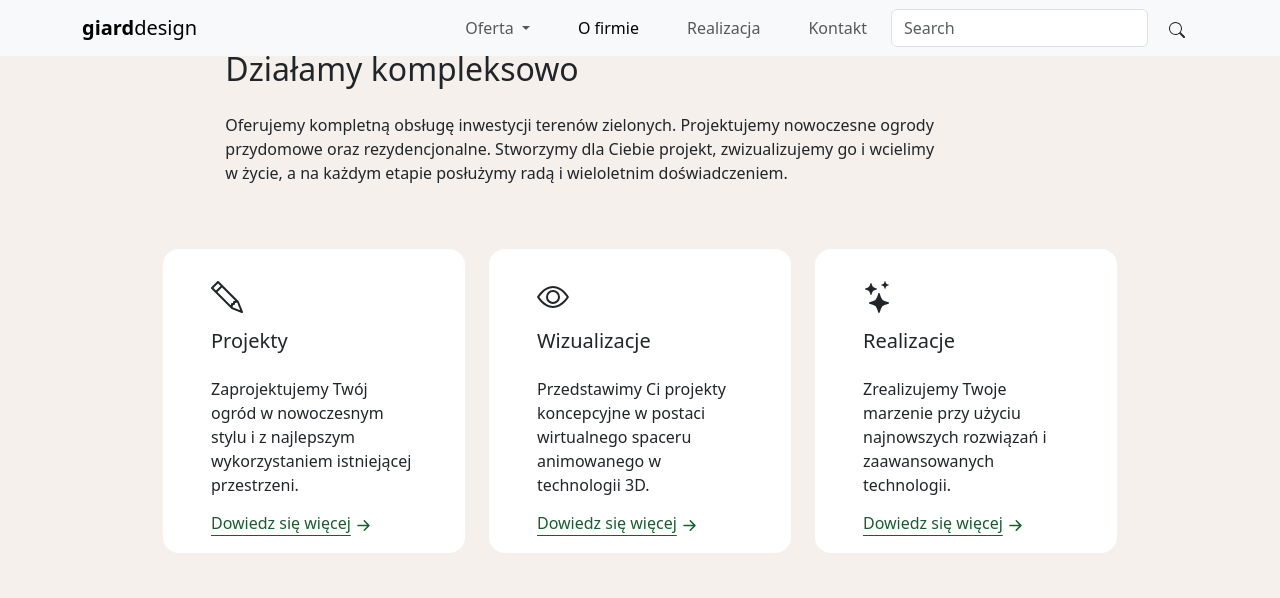
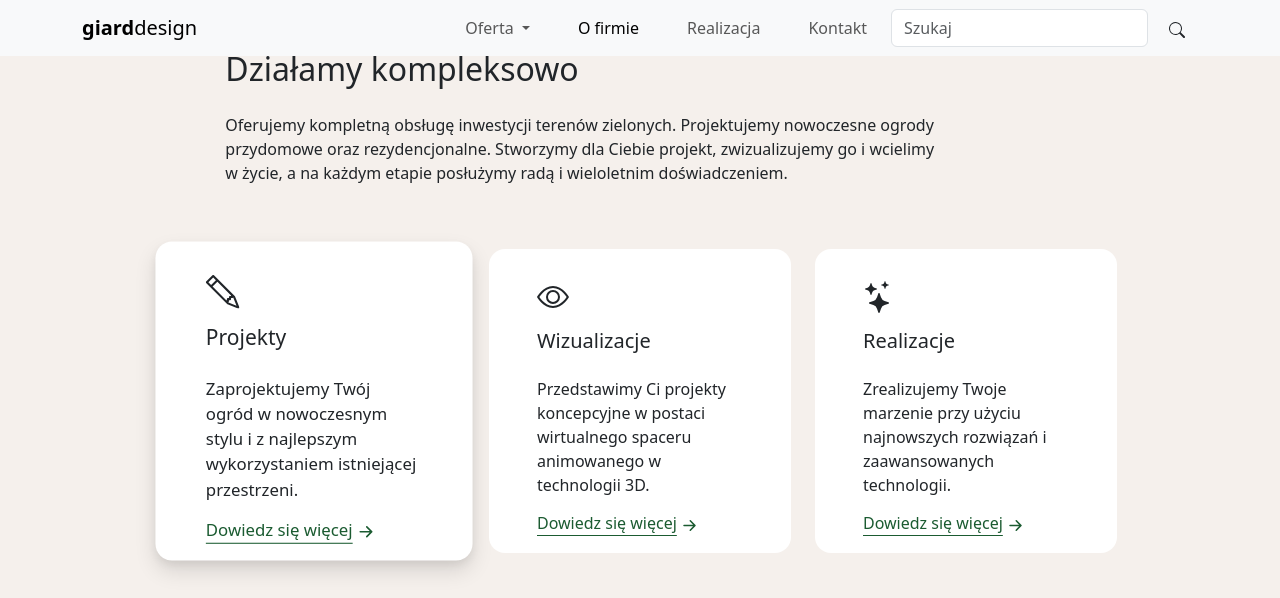
Before and after one commit to FilipSzkarlat/adRespect, a website: page index.html in a window 1280 px wide. In both pictures the pointer is over the element 314 px from the left and 1081 px from the top of the page. Shown: the part 681-1279 px from the top of the page. Drawn offline with nearby package versions, Linux system fonts and the light colour scheme.

Commit message:
adding some css style for cards and svg in slider

```diff
--- a/index.html
+++ b/index.html
@@ -67,9 +67,9 @@
             </ul>
             <form class="d-flex" role="search">
               <input
-                class="form-control me-2"
+                class="form-control me-2 "
                 type="search"
-                placeholder="Search"
+                placeholder="Szukaj"
                 aria-label="Search"
               />
               <button class="btn btn-outline" type="submit">
--- a/style.css
+++ b/style.css
@@ -5,3 +5,13 @@
 .grid-item--width2 {
   width: 400px;
 }
+
+.card:hover {
+  transform: scale(1.05);
+  box-shadow: 0 10px 20px rgba(0, 0, 0, 0.12), 0 4px 8px rgba(0, 0, 0, 0.06);
+}
+
+#carouselExample svg:hover {
+  transform: scale(1.05);
+  box-shadow: 0 10px 20px rgba(0, 0, 0, 0.12), 0 4px 8px rgba(0, 0, 0, 0.06);
+}
```
